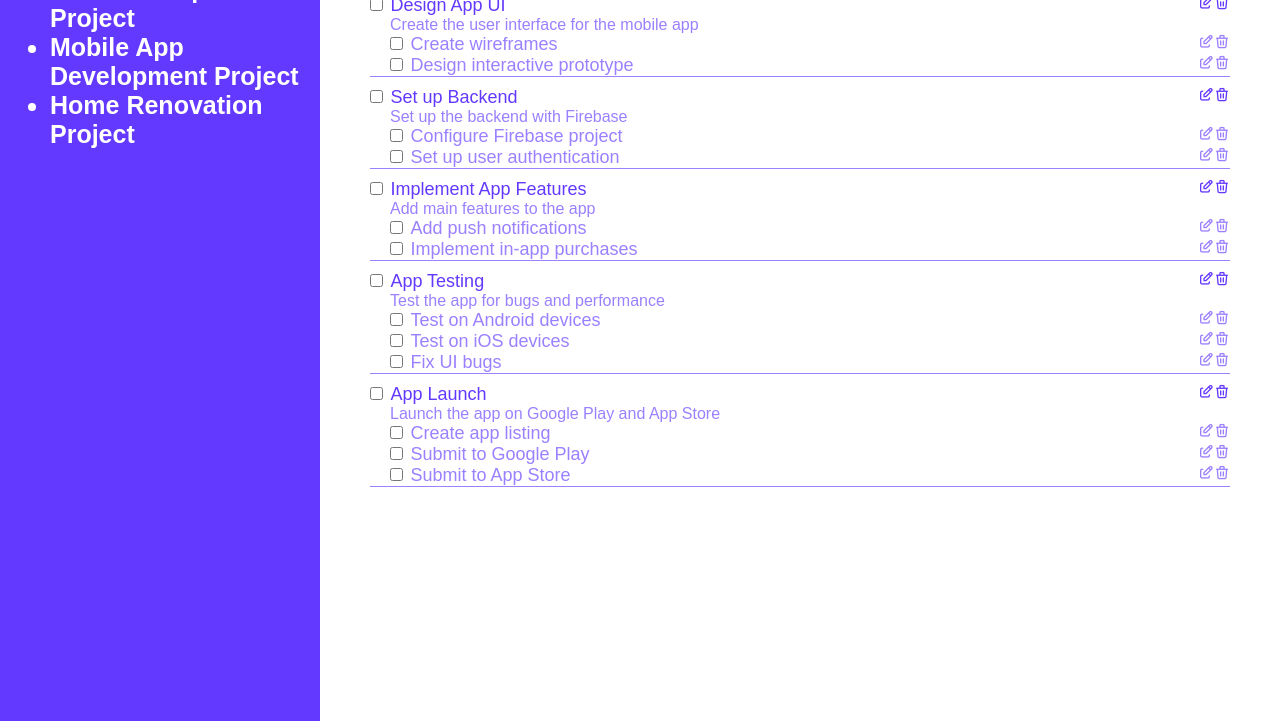
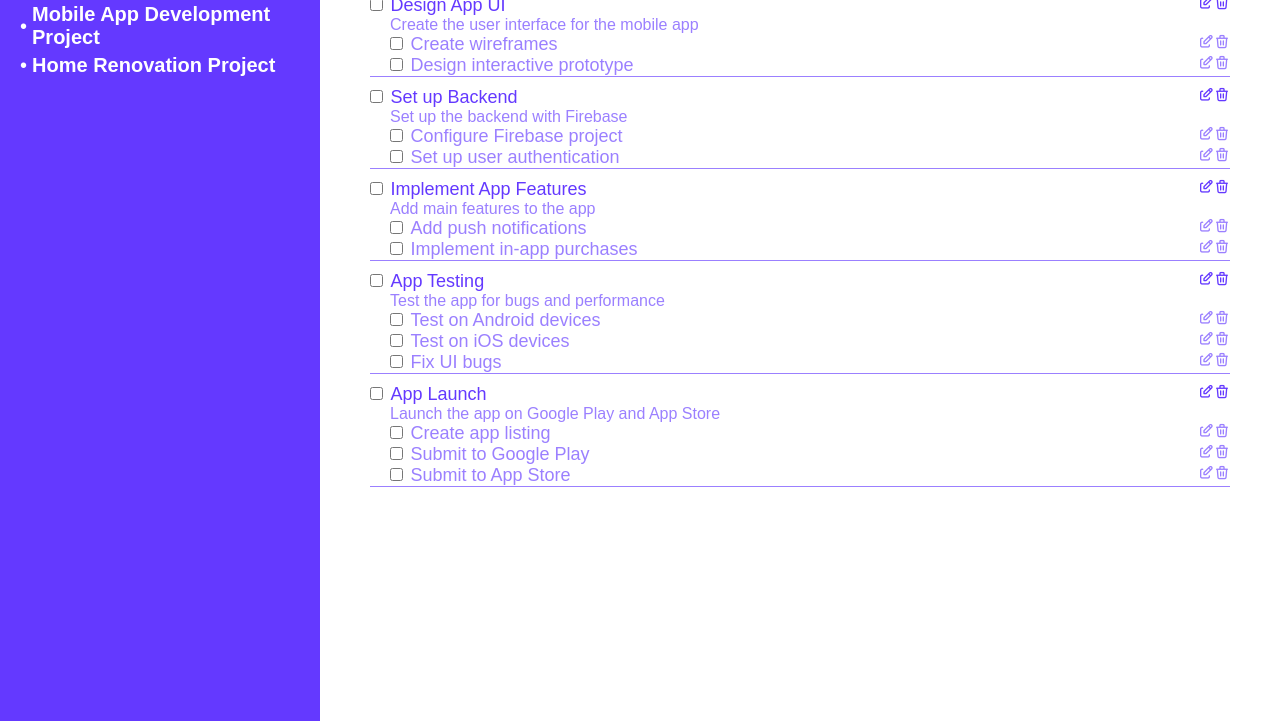
Before and after one commit to MuhRandy/odin-todo-list, a website built with webpack: page src/template.html in a window 1280 px wide. Shown: the part 79-800 px from the top of the page. Built offline with nearby package versions, Linux system fonts and the light colour scheme.

Commit message:
feat: project list now clickable and functionable

```diff
--- a/src/services/DOMGenerator.js
+++ b/src/services/DOMGenerator.js
@@ -7,9 +7,12 @@ export default class DOMGenerator {
 
     ProjectManager.getProjectsData().map((project) => {
       const li = document.createElement("li");
+      const button = document.createElement("button");
 
-      li.textContent = project.title;
-      li.dataset.id = project.id;
+      button.textContent = project.title;
+      button.addEventListener("click", () => this.generateProject(project.id));
+
+      li.appendChild(button);
 
       projects.appendChild(li);
     });
@@ -22,6 +25,8 @@ export default class DOMGenerator {
     const projectTitle = document.createElement("h1");
     const todos = DOMFactory.createTodos(id);
 
+    main.textContent = "";
+
     projectTitle.textContent = projectData.title;
     projectTitle.dataset.id = projectData.id;
 
--- a/src/styles.css
+++ b/src/styles.css
@@ -30,10 +30,35 @@ h1 {
 }
 
 .aside ul {
-  font-size: 2.5rem;
+  padding-left: 0;
+  list-style: none;
+  display: flex;
+  flex-direction: column;
+  gap: 5px;
+}
+
+.aside ul li {
+  display: flex;
+  align-items: center;
+  position: relative;
+}
+
+.aside ul li::before {
+  content: "•";
+  font-size: 20px;
+  margin-right: 5px;
+}
+
+.aside button {
+  cursor: pointer;
+  font-size: 2rem;
   font-weight: bold;
+  color: inherit;
+  text-align: inherit;
 
-  padding-left: 30px;
+  padding: 0;
+  background-color: inherit;
+  border: none;
 }
 
 .main {
```
